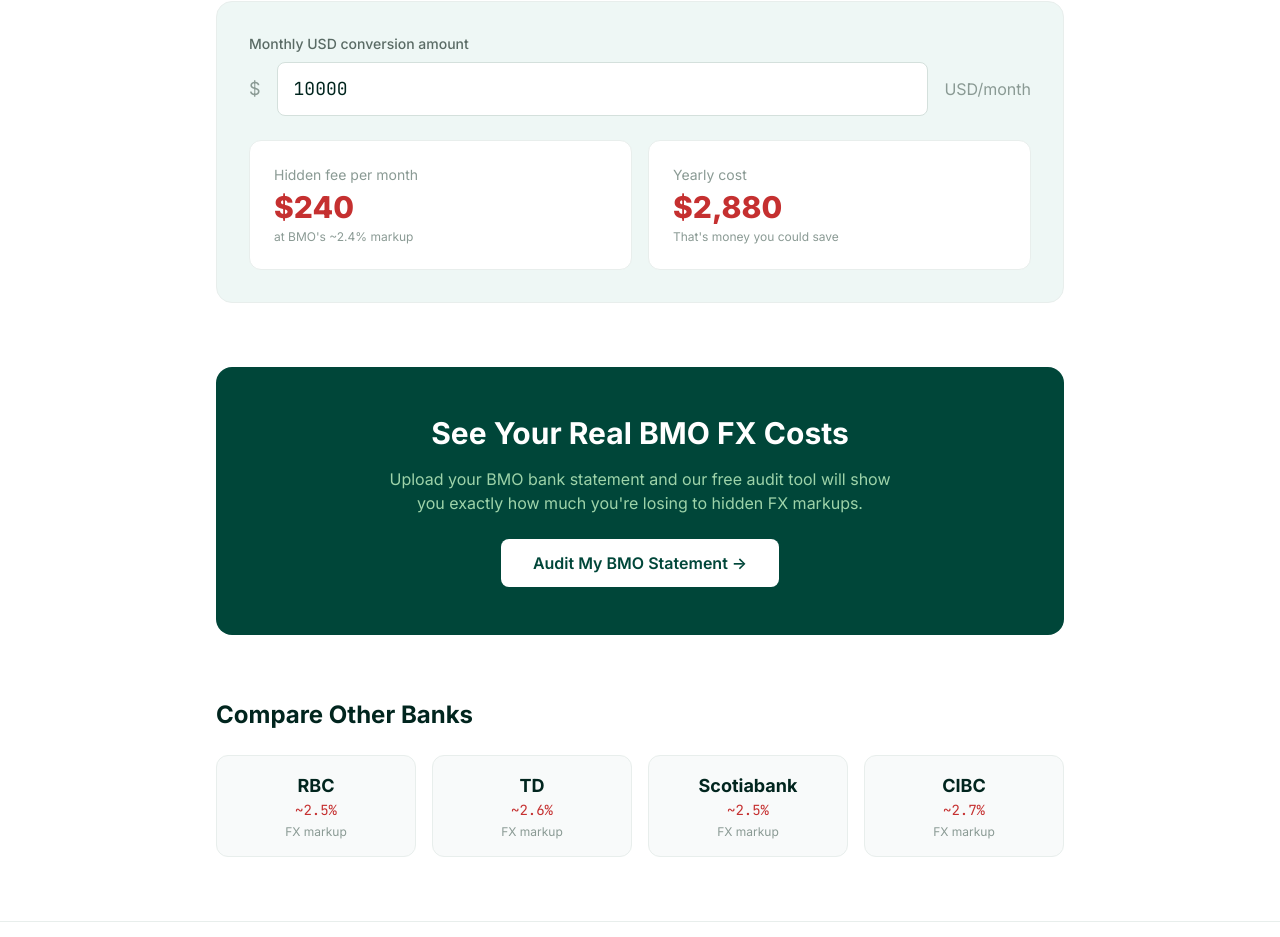
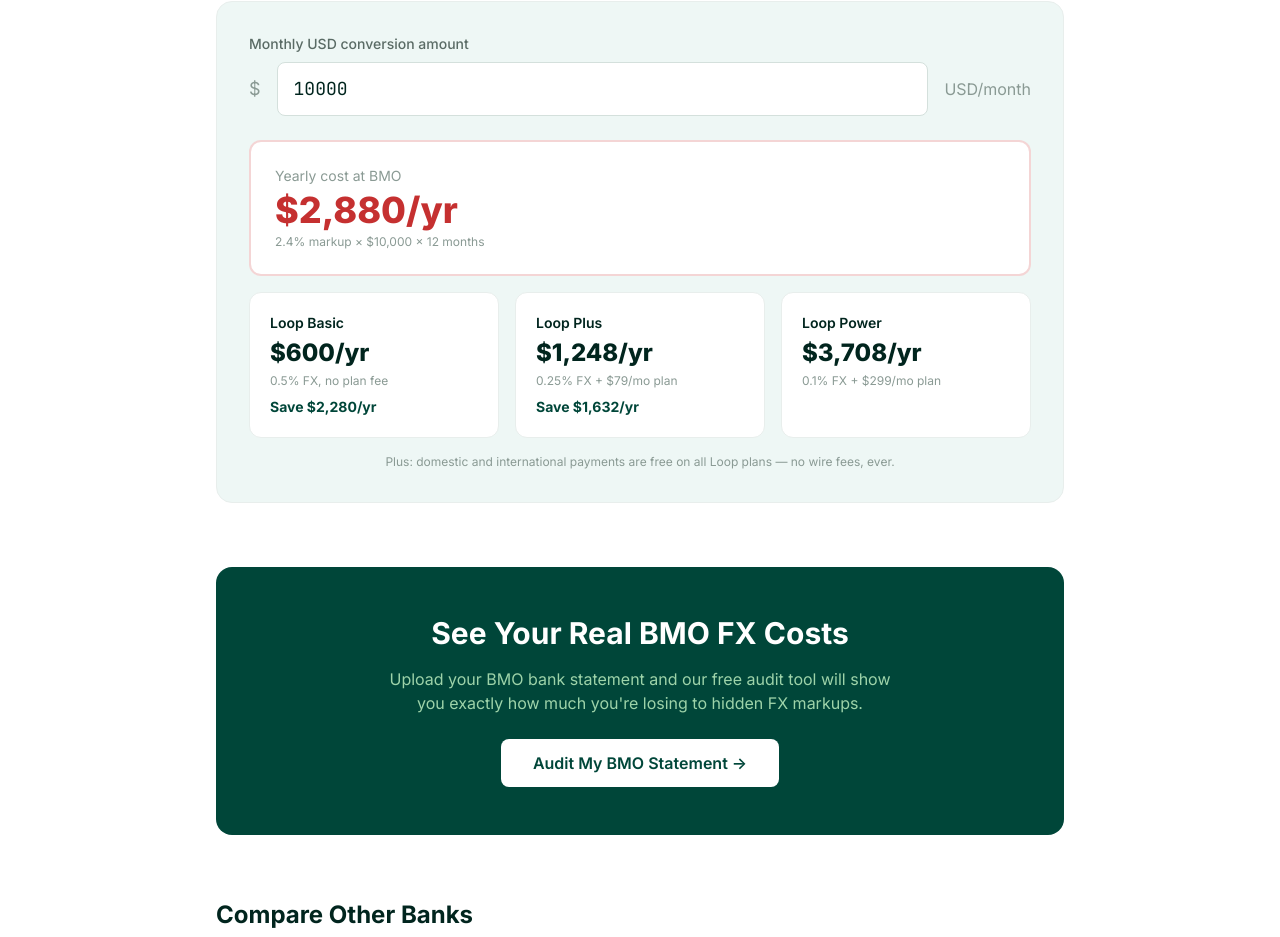
Before and after one commit to ymatagne/bleed, a Next.js app: page /banks/bmo in a window 1280 px wide. Shown: the part 835-1772 px from the top of the page. Built offline with nearby package versions, Linux system fonts and the light colour scheme; no server answers.

Commit message:
tone down aggressive language, add disclaimers, fix fees display

```diff
--- a/src/app/banks/[slug]/BankPageClient.tsx
+++ b/src/app/banks/[slug]/BankPageClient.tsx
@@ -99,30 +99,49 @@
             <span className="text-text-dim">USD/month</span>
           </div>
 
-          <div className="grid grid-cols-1 sm:grid-cols-2 gap-4">
-            <div className="bg-white rounded-xl p-6 border border-border-light">
+          {/* Bank cost */}
+          <div className="bg-white rounded-xl p-6 border-2 border-danger/20 mb-4">
             <div className="text-sm text-text-dim mb-1">
-                Hidden fee per month
+              Yearly cost at {bank.name}
             </div>
-              <div className="text-3xl font-extrabold text-danger">
-                ${hiddenFee.toLocaleString("en-CA", { maximumFractionDigits: 0 })}
+            <div className="text-4xl font-extrabold text-danger">
+              ${yearlyFee.toLocaleString("en-CA", { maximumFractionDigits: 0 })}/yr
             </div>
             <div className="text-xs text-text-dim mt-1">
-                at {bank.name}&apos;s ~{bank.markup}% markup
+              {bank.markup}% markup × ${amount.toLocaleString("en-CA")} × 12 months
             </div>
           </div>
-            <div className="bg-white rounded-xl p-6 border border-border-light">
-              <div className="text-sm text-text-dim mb-1">
-                Yearly cost
-              </div>
-              <div className="text-3xl font-extrabold text-danger">
-                ${yearlyFee.toLocaleString("en-CA", { maximumFractionDigits: 0 })}
+
+          {/* Loop plans comparison */}
+          <div className="grid grid-cols-1 sm:grid-cols-3 gap-4">
+            {[
+              { name: "Basic", fee: 0, rate: 0.5 },
+              { name: "Plus", fee: 79, rate: 0.25 },
+              { name: "Power", fee: 299, rate: 0.10 },
+            ].map((plan) => {
+              const loopYearly = (amount * (plan.rate / 100) + plan.fee) * 12;
+              return (
+                <div key={plan.name} className="bg-white rounded-xl p-5 border border-border-light">
+                  <div className="text-sm font-semibold text-loop-deep mb-1">Loop {plan.name}</div>
+                  <div className="text-2xl font-extrabold text-loop-deep">
+                    ${loopYearly.toLocaleString("en-CA", { maximumFractionDigits: 0 })}/yr
                   </div>
                   <div className="text-xs text-text-dim mt-1">
-                That&apos;s money you could save
+                    {plan.rate}% FX{plan.fee > 0 ? ` + $${plan.fee}/mo plan` : ", no plan fee"}
                   </div>
+                  {yearlyFee - loopYearly > 0 && (
+                    <div className="text-sm font-bold text-loop mt-2">
+                      Save ${(yearlyFee - loopYearly).toLocaleString("en-CA", { maximumFractionDigits: 0 })}/yr
                     </div>
+                  )}
                 </div>
+              );
+            })}
+          </div>
+
+          <p className="text-xs text-text-dim mt-4 text-center">
+            Plus: domestic and international payments are free on all Loop plans — no wire fees, ever.
+          </p>
         </div>
       </section>
 
--- a/src/components/HowBanksRobYou.tsx
+++ b/src/components/HowBanksRobYou.tsx
@@ -61,7 +61,7 @@
   {
     num: "04",
     title: "It Compounds",
-    desc: "Do 10 transactions a month? That's nearly $4,000/month in hidden fees. Over a year, you're giving your bank the equivalent of a full-time employee's salary.",
+    desc: "Do 10 transactions a month? That's nearly $4,000/month in hidden fees. Over a year, that adds up to a full-time employee's salary — going straight to your bank.",
     visual: (
       <div className="font-mono text-center space-y-3">
         <div className="grid grid-cols-2 gap-4 text-sm">
--- a/src/components/Nav.tsx
+++ b/src/components/Nav.tsx
@@ -1,6 +1,7 @@
 "use client";
 
-import { useState, useEffect } from "react";
+import { useState, useEffect, useCallback } from "react";
+import { usePathname, useRouter } from "next/navigation";
 import { motion, AnimatePresence } from "framer-motion";
 import { useSignupModal } from "./SignupModalProvider";
 import { Menu, X } from "lucide-react";
@@ -9,6 +10,17 @@
   const [scrolled, setScrolled] = useState(false);
   const [mobileOpen, setMobileOpen] = useState(false);
   const { openSignup } = useSignupModal();
+  const pathname = usePathname();
+  const router = useRouter();
+
+  const handleCalculate = useCallback(() => {
+    if (pathname === "/") {
+      window.dispatchEvent(new Event("open-send-calculator"));
+    } else {
+      router.push("/?calculator=true");
+    }
+    setMobileOpen(false);
+  }, [pathname, router]);
 
   useEffect(() => {
     const handler = () => setScrolled(window.scrollY > 50);
@@ -28,7 +40,7 @@
         Compare Banks
       </a>
       <button
-        onClick={() => { window.dispatchEvent(new Event("open-send-calculator")); setMobileOpen(false); }}
+        onClick={handleCalculate}
         className="text-sm px-3 py-1.5 border border-[#004639]/20 text-[#004639] rounded-lg hover:bg-[#C4F6C6]/30 transition-colors"
       >
         💸 Calculate
--- a/src/components/Tool.tsx
+++ b/src/components/Tool.tsx
@@ -608,6 +608,10 @@
             </div>
           </div>
 
+          <p className="text-xs text-gray-400">
+            FX markups calculated using today&apos;s mid-market rates. Actual rates at the time of transaction may have differed slightly.
+          </p>
+
           {/* Recommendations */}
           {data.recommendations.length > 0 && (
             <div className="space-y-4">
@@ -742,6 +746,11 @@
 
           {/* Share Buttons */}
           <ShareButtons data={data} />
+
+          {/* FX Rate Disclaimer */}
+          <p className="text-xs text-text-dim text-center">
+            FX markups calculated using today&apos;s mid-market rates. Actual rates at the time of transaction may have differed slightly.
+          </p>
 
           {/* Download Report + CTA */}
           <div className="flex flex-col sm:flex-row items-center justify-center gap-4 pt-4">
@@ -922,6 +931,10 @@
           <ArrowRight className="w-5 h-5" />
         </button>
       </div>
+
+      <p className="text-xs text-text-dim text-center mt-6">
+        Loop&apos;s advertised FX rates are charged on top of plan fees. Savings estimates are approximate and based on current mid-market rates. Actual rates may vary.
+      </p>
     </div>
   );
 }
@@ -977,6 +990,10 @@
             {tab === "scan" ? <ScanTab /> : <CalculatorTab />}
           </motion.div>
         </AnimatePresence>
+
+        <p className="text-xs text-gray-400 text-center mt-8">
+          Loop&apos;s advertised FX rates are charged on top of plan fees. Savings estimates are approximate and based on current mid-market rates.
+        </p>
       </div>
     </section>
   );
```
Lines whose indentation alone changed are shown as unchanged.
